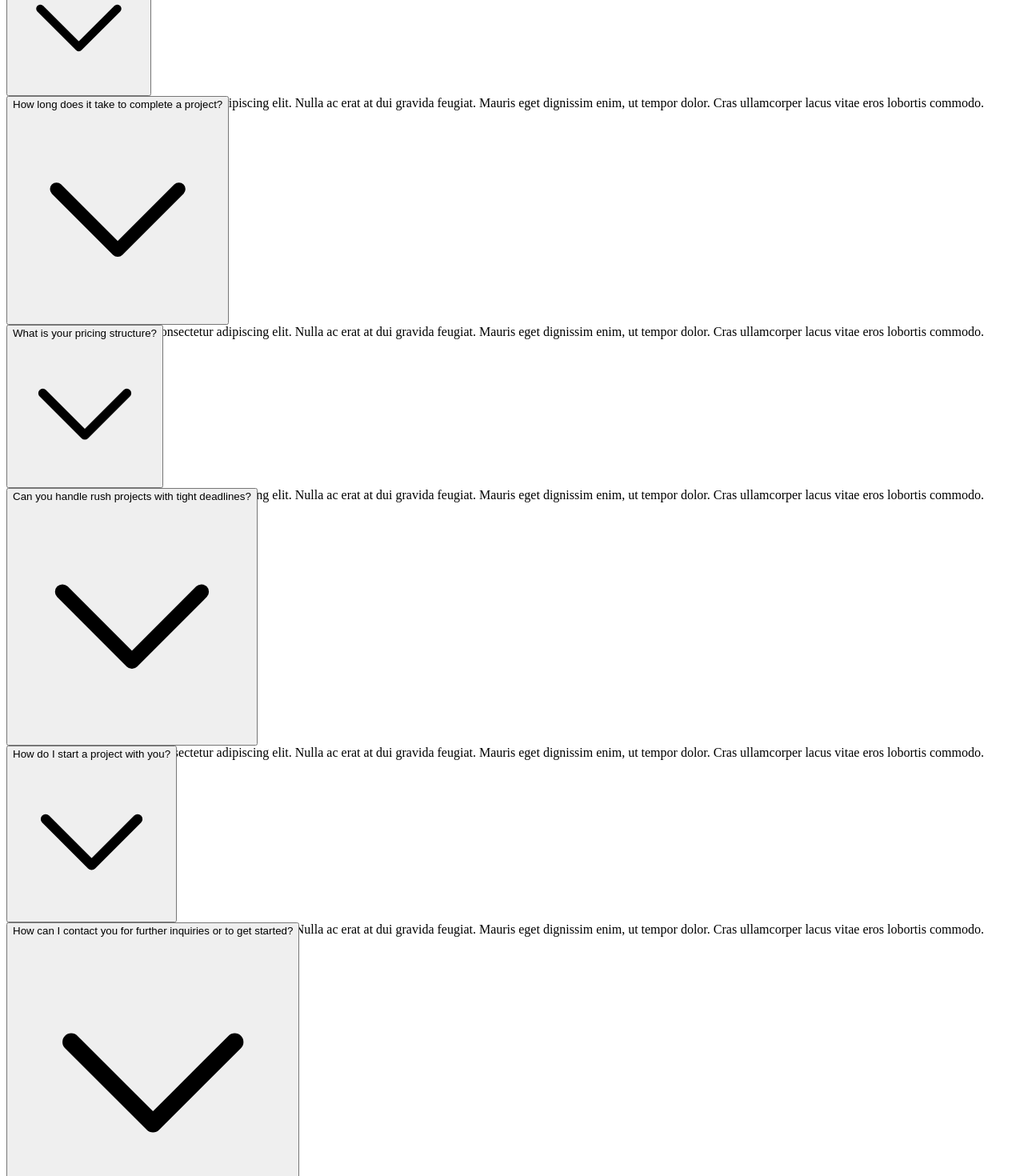
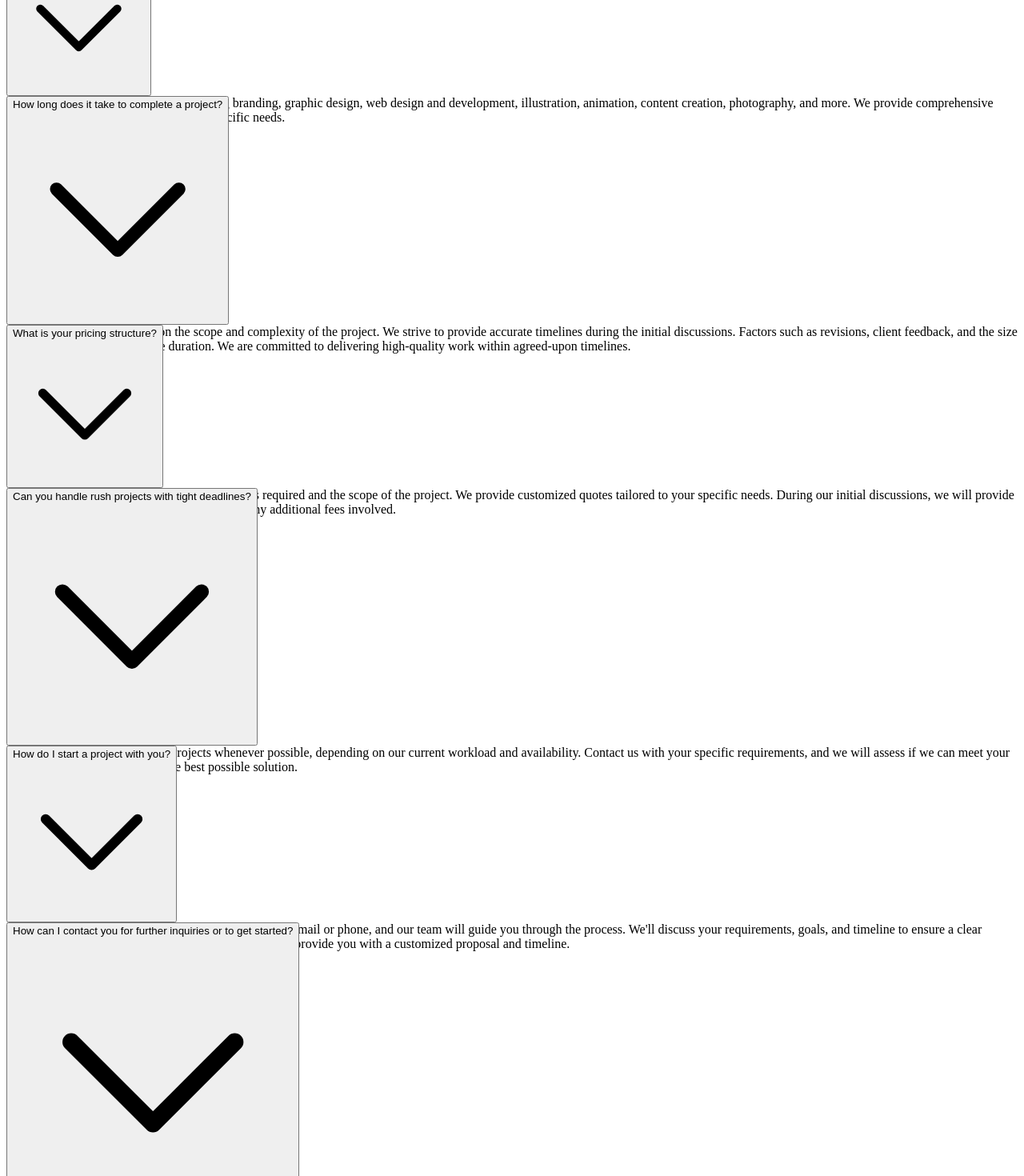
Before and after one commit to nms-creative-design/nms-creative-design, a Next.js app: page / in a window 1280 px wide. Shown: the part 10320-11790 px from the top of the page at 80% size. Built offline with nearby package versions, Linux system fonts and the light colour scheme.

Commit message:
#1 updated faq content

```diff
--- a/src/components/sections/Faq.jsx
+++ b/src/components/sections/Faq.jsx
@@ -22,15 +22,39 @@ export default function Faq() {
 
   const handleOpen = (value) => setOpen(open === value ? 0 : value);
 
-  const faqs = [
-    "What services do you offer?",
-    "How long does it take to complete a project?",
-    "What is your pricing structure?",
-    "Can you handle rush projects with tight deadlines?",
-    "How do I start a project with you?",
-    "How can I contact you for further inquiries or to get started?",
-    "Can I provide input and be involved in the creative process?",
-    "Do you provide revisions or changes to the deliverables?"
+  const faqContent = [
+    {
+      question: "What services do you offer?",
+      answer: "We offer a wide range of services including branding, graphic design, web design and development, illustration, animation, content creation, photography, and more. We provide comprehensive creative solutions tailored to meet your specific needs."
+    },
+    {
+      question: "How long does it take to complete a project?",
+      answer: "The project timeline depends on the scope and complexity of the project. We strive to provide accurate timelines during the initial discussions. Factors such as revisions, client feedback, and the size of the project can influence the duration. We are committed to delivering high-quality work within agreed-upon timelines."
+    },
+    {
+      question: "What is your pricing structure?",
+      answer: "Our pricing structure varies based on the services required and the scope of the project. We provide customized quotes tailored to your specific needs. During our initial discussions, we will provide you with a transparent breakdown of costs and any additional fees involved."
+    },
+    {
+      question: "Can you handle rush projects with tight deadlines?",
+      answer: "We strive to accommodate rush projects whenever possible, depending on our current workload and availability. Contact us with your specific requirements, and we will assess if we can meet your deadline and provide you with the best possible solution."
+    },
+    {
+      question: "How do I start a project with you?",
+      answer: "Starting a project with us is simple. Reach out to us via email or phone, and our team will guide you through the process. We'll discuss your requirements, goals, and timeline to ensure a clear understanding of your project's scope. From there, we'll provide you with a customized proposal and timeline."
+    },
+    {
+      question: "How can I contact you for further inquiries or to get started?",
+      answer: "You can reach us through our contact form on this website, email us directly at contact@example.com, or call us at (555) 123-4567. Our office hours are Monday to Friday, 9am to 5pm EST. We typically respond to all inquiries within 24 business hours."
+    },
+    {
+      question: "Can I provide input and be involved in the creative process?",
+      answer: "Absolutely! We value your input and encourage your active involvement in the creative process. Collaboration is key to ensuring that the final outcome aligns with your vision and goals. We will work closely with you, seeking your feedback and incorporating your ideas at various stages of the project."
+    },
+    {
+      question: "Do you provide revisions or changes to the deliverables?",
+      answer: "Yes, we offer a certain number of revisions as part of our service packages. We understand that feedback and adjustments may be necessary to achieve the desired result. We will work closely with you to ensure that your feedback is incorporated into the final deliverables."
+    }
   ];
 
   return (
@@ -56,8 +80,8 @@ export default function Faq() {
           </div>
 
           {/* Right Content */}
-          <div className="lg:w-2/3 space-y-6">
-            {faqs.map((item, index) => (
+          <div className="lg:w-2/3 space-y-4">
+            {faqContent.map((item, index) => (
               <div key={index} className="relative group">
                 <div className="absolute -inset-0.5 rounded-2xl bg-gradient-to-r from-red-600/20 to-red-500/20 opacity-0 group-hover:opacity-100 transition duration-300"></div>
                 <Accordion
@@ -69,12 +93,10 @@ export default function Faq() {
                     onClick={() => handleOpen(index + 1)}
                     className="text-white hover:text-red-500 text-lg font-medium text-left px-6 py-5 flex items-center justify-between border-b-0 transition-colors"
                   >
-                    {item}
+                    {item.question}
                   </AccordionHeader>
                   <AccordionBody className="text-gray-300 text-base px-6 pb-6 pt-0">
-                    {/* Replace this with actual answers */}
-                    Lorem ipsum dolor sit amet, consectetur adipiscing elit. Nulla ac erat at dui gravida feugiat.
-                    Mauris eget dignissim enim, ut tempor dolor. Cras ullamcorper lacus vitae eros lobortis commodo.
+                    {item.answer}
                   </AccordionBody>
                 </Accordion>
               </div>
```
